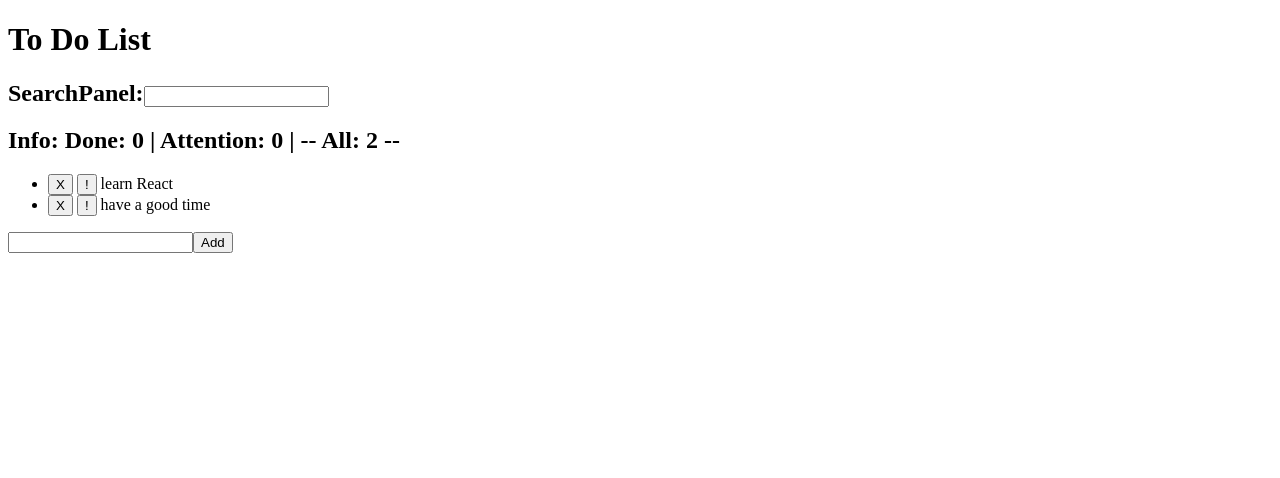
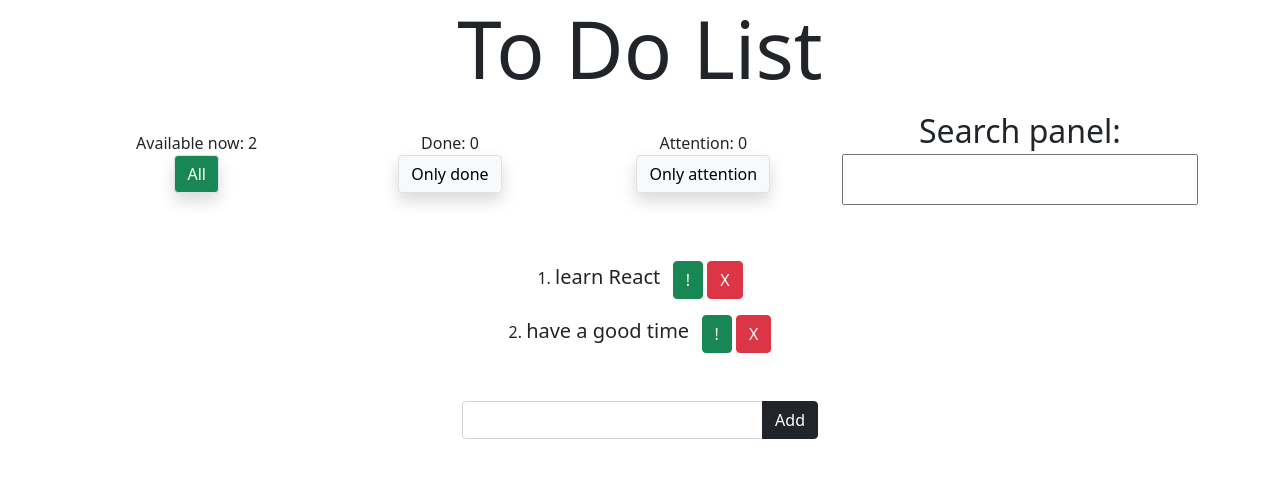
Before and after one commit to tolstokorov/todo-1, a React app: page / in a window 1280 px wide. Built offline with nearby package versions, Linux system fonts and the light colour scheme.

Commit message:
add Bootstrap

```diff
--- a/public/index.html
+++ b/public/index.html
@@ -1,10 +1,16 @@
 <!DOCTYPE html>
 <html lang="en">
   <head>
+    <title>Todo App №1</title>
+
     <meta charset="utf-8" />
     <meta name="viewport" content="width=device-width, initial-scale=1" />
 
-    <title>Todo App №1</title>
+    <link href="https://cdn.jsdelivr.net/npm/bootstrap@5.0.1/dist/css/bootstrap.min.css"
+        rel="stylesheet"
+        integrity="sha384-+0n0xVW2eSR5OomGNYDnhzAbDsOXxcvSN1TPprVMTNDbiYZCxYbOOl7+AMvyTG2x"
+        crossorigin="anonymous">
+
   </head>
   <body>
     <noscript>You need to enable JavaScript to run this app.</noscript>
--- a/src/components/AddPanel/add-panel.js
+++ b/src/components/AddPanel/add-panel.js
@@ -10,7 +10,10 @@ class AddPanel extends Component {
         const { onAdd } = this.props;
 
         return (
+            <div className='row justify-content-center'>
+                <div className="col-sm-8 col-md-6 col-lg-4">
                     <form
+                        className='input-group'
                         onSubmit={ (e) => {
                             e.preventDefault();
                             onAdd(this.state.text);
@@ -19,14 +22,17 @@ class AddPanel extends Component {
                         }
                     >
                         <input
+                            className='form-control'
                             type="text"
                             onChange={ (e) => this.setState(( { text } ) => {
                                 return { text: e.target.value };
                             }) }
                             value={ this.state.text }
                         />
-                <button>Add</button>
+                        <button className='btn btn-dark'>Add</button>
                     </form>
+                </div>
+            </div>
         );
     };
 };
--- a/src/components/App/app.js
+++ b/src/components/App/app.js
@@ -118,19 +118,26 @@ class App extends Component {
         const listAfter = this.search(
             this.filter(this.state.todoList, this.state.filter), this.state.search);
 
+
         return (
-            <>
+            <div className='container-xl text-center'>
                 <Header />
-            <SearchPanel
-                onSearch={ this.onSearch }
-                search={ this.state.search }
-            />
+                <aside className='row justify-content-center align-items-stretch mb-5 gy-4'>
+                    <section className="col-12 col-lg-8">
                         <AppInfo
                             list={ listAfter }
 
                             onFilter={ this.onFilter }
                             filter={ this.state.filter }
                         />
+                    </section>
+                    <section className="col-12 col-sm-6 col-lg-4">
+                        <SearchPanel
+                            onSearch={ this.onSearch }
+                            search={ this.state.search }
+                        />
+                    </section>
+                </aside>
                 <TodoList
                     list={ listAfter }
 
@@ -141,7 +148,7 @@ class App extends Component {
                 <AddPanel
                     onAdd={ this.onAdd }
                 />
-        </>
+            </div>
         )
     };
 };
--- a/src/components/AppInfo/app-info.js
+++ b/src/components/AppInfo/app-info.js
@@ -1,4 +1,30 @@
 import React from 'react';
+
+const Label = ( { text, list } ) => {
+    return (
+        <span
+            className='mb-1'
+        >{ text }:&nbsp;{ list }</span>
+    );
+};
+
+const Btn = ( { text, filterStr, onFilter, filter } ) => {
+    return (
+        <div className="col">
+            <button className={ `btn border shadow ${filter === filterStr ? 'btn-success' : 'btn-light' }` }
+                onClick={ () => onFilter(filterStr) }
+            >{ text }</button>
+        </div>
+    );
+};
+
+const Cell = ( { children } ) => {
+    return (
+        <section className='col'>
+            { children }
+        </section>
+    );
+};
 
 const AppInfo = ( { list, onFilter, filter } ) => {
 
@@ -6,25 +32,27 @@ const AppInfo = ( { list, onFilter, filter } ) => {
     const attention = list.filter(item => item.attention).length;
     const all = list.length;
 
-
-    const left = ' --';
-    const right = '-- ';
-
-
     return (
-        <h2>Info:
-            <span>
-                <span onClick={ () => onFilter('done') }>
-                    { filter === 'done' ? left : null } Done: { done } { filter === 'done' ? right : null }
-                </span> |
-                <span onClick={ () => onFilter('attention') }>
-                    { filter === 'attention' ? left : null } Attention: { attention } { filter === 'attention' ? right : null }
-                </span> |
-                <span onClick={ () => onFilter('all') }>
-                    { filter === 'all' ? left : null } All: { all } { filter === 'all' ? right : null }
-                </span>
-            </span>
-        </h2>
+        <div className='h-100 row align-items-center'>
+            <Cell>
+                <Label text={ 'Available now' } list={ all }/>
+                <Btn text='All' filterStr='all'
+                    filter={ filter } onFilter={ onFilter }
+                />
+            </Cell>
+            <Cell>
+                <Label text={ 'Done' } list={ done }/>
+                <Btn text='Only done' filterStr='done'
+                    filter={ filter } onFilter={ onFilter }
+                />
+            </Cell>
+            <Cell>
+                <Label text={ 'Attention' } list={ attention }/>
+                <Btn text='Only attention' filterStr='attention'
+                    filter={ filter } onFilter={ onFilter }
+                />
+            </Cell>
+        </div>
     );
 };
 
--- a/src/components/Header/header.js
+++ b/src/components/Header/header.js
@@ -2,8 +2,8 @@ import React from 'react';
 
 const Header = () => {
     return (
-        <header>
-            <h1>To Do List</h1>
+        <header className='mb-3'>
+            <h1 className='display-1'>To Do List</h1>
         </header>
     );
 };
--- a/src/components/SearchPanel/search-panel.js
+++ b/src/components/SearchPanel/search-panel.js
@@ -3,14 +3,16 @@ import React from 'react';
 const SearchPanel = ( { onSearch, search } ) => {
     return (
         <div>
-            <h2>SearchPanel:
+            <h2>Search panel:
                 <input
+                    className='w-100 mt-1 px-2 py-1'
                     type="text"
                     onChange={ (e) => {
                         onSearch(e.target.value)
                     } }
                     value={ search }
-            /></h2>
+                />
+            </h2>
         </div>
     );
 };
--- a/src/components/TodoList/todo-list.js
+++ b/src/components/TodoList/todo-list.js
@@ -3,7 +3,9 @@ import TodoListItem from '../TodoListItem';
 
 const TodoList = ( { list, onDel, onDone, onAttention } ) => {
 
-    const items = list.map(item => <li key={ item.id }>
+    const items = list.map(item => <li key={ item.id }
+        className='my-3'
+    >
         <TodoListItem
             id={ item.id }
 
@@ -19,9 +21,13 @@ const TodoList = ( { list, onDel, onDone, onAttention } ) => {
     </li>);
 
     return (
-        <ul>
+        <ol className='p-0 m-0 my-5'
+            style={ {
+                listStylePosition: 'inside'
+            } }
+        >
             { items }
-        </ul>
+        </ol>
     );
 };
 
--- a/src/components/TodoListItem/todo-list-item.js
+++ b/src/components/TodoListItem/todo-list-item.js
@@ -2,23 +2,27 @@ import React from 'react';
 
 const TodoListItem = ( { id, label, attention, done, onDone, onDel, onAttention } ) => {
     return (
-        <span>
-            <button
-                onClick={ () => {
-                    onDel(id)
-                 } }
-            > X </button>&nbsp;
-            <button
-                onClick={ () => {
-                    onAttention(id)
-                 } }
-                disabled={ done }
-            > ! </button>&nbsp;
+        <span className='text-break'
+        >
             <span
+                className={ `lead
+                    ${ done ? 'text-muted text-decoration-line-through' :
+                    attention ? 'fw-bold' : '' }` }
                 onClick={ () => {
                     onDone(id)
                  } }
-            >{ label }{ done ? ' __DONE__' : null }{ !done && attention ? ' __attention!__' : null }</span>
+            >{ label }</span>&nbsp;&nbsp;&nbsp;
+            <button className='btn btn-success '
+                onClick={ () => {
+                    onAttention(id)
+                } }
+                disabled={ done }
+            > ! </button>&nbsp;
+            <button className='btn btn-danger '
+                onClick={ () => {
+                    onDel(id)
+                } }
+            > X </button>
         </span>
     );
 };
```
Also changed, not shown: README.md. Lines whose indentation alone changed are shown as unchanged.
